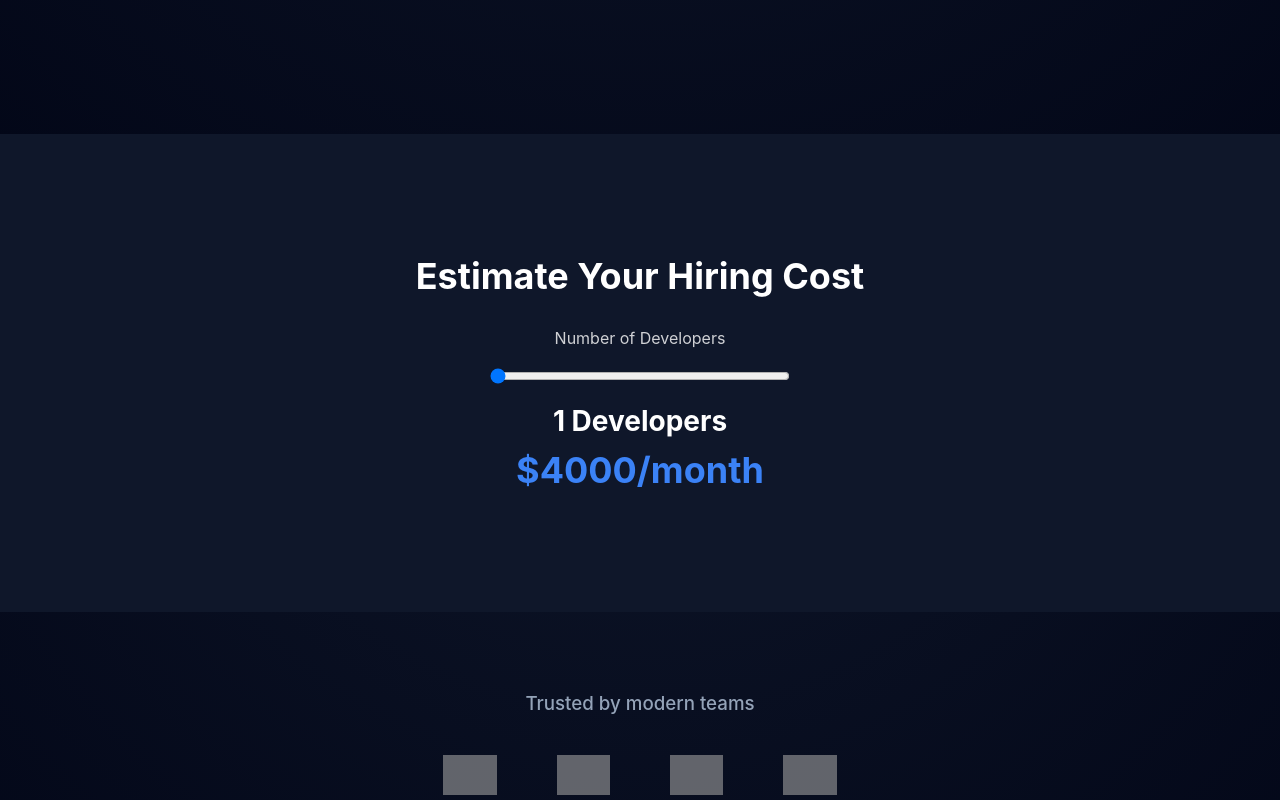
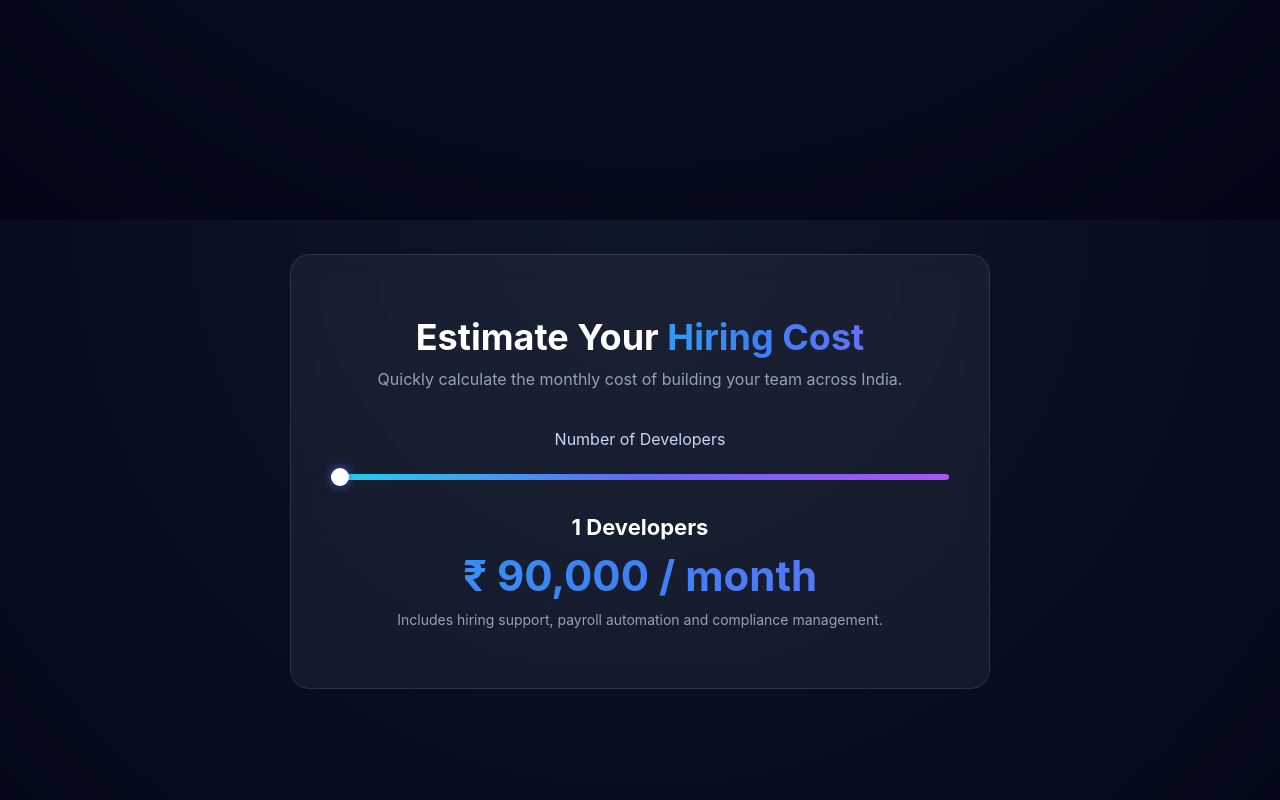
Before and after one commit to tusharkhatri12/Collabvibes, a React (Create React App) app in the folder frontend/: page / in a window 1280 px wide. Shown: the part 3780-4580 px from the top of the page. Built offline with nearby package versions, Linux system fonts and the light colour scheme; grey boxes are pictures that could not be loaded.

Commit message:
final project

```diff
--- a/frontend/src/components/HiringCalculator.css
+++ b/frontend/src/components/HiringCalculator.css
@@ -1,36 +1,100 @@
-.calculator{
-    padding:120px 80px;
+.calculator-section{
+    padding:120px 20px;
+    display:flex;
+    justify-content:center;
+    align-items:center;
+    }
+
+    .calculator-card{
+    width:100%;
+    max-width:700px;
+
+    background:rgba(255,255,255,0.05);
+    border:1px solid rgba(255,255,255,0.1);
+    backdrop-filter:blur(14px);
+
+    border-radius:20px;
+    padding:60px 40px;
+
     text-align:center;
-    background:#0f172a;
-    color:white;
-   }
 
-   .calculator h2{
+    transition:0.3s;
+    }
+
+    .calculator-card:hover{
+    transform:translateY(-6px);
+    box-shadow:0 20px 60px rgba(0,0,0,0.6);
+    }
+
+    .calculator-card h2{
     font-size:36px;
+    margin-bottom:10px;
+    }
+
+    .calc-subtext{
+    color:#94a3b8;
+    margin-bottom:40px;
+    }
+
+    .slider-wrapper{
     margin-bottom:30px;
-   }
+    }
 
-   .calculator label{
+    .slider-wrapper label{
     display:block;
+    margin-bottom:15px;
+    color:#cbd5f5;
+    }
+
+    .slider{
+    width:100%;
+    height:6px;
+    border-radius:10px;
+    appearance:none;
+
+    background:linear-gradient(90deg,#22d3ee,#6366f1,#a855f7);
+    outline:none;
+    }
+
+    .slider::-webkit-slider-thumb{
+    appearance:none;
+    width:18px;
+    height:18px;
+    border-radius:50%;
+    background:white;
+    cursor:pointer;
+    box-shadow:0 0 10px rgba(99,102,241,0.8);
+    }
+
+    .calc-result h3{
     margin-bottom:10px;
-    font-size:16px;
-    opacity:0.8;
-   }
+    font-size:22px;
+    }
 
-   .calculator input[type="range"]{
-    width:300px;
-    margin:20px auto;
-    display:block;
-   }
+    .calc-result h1{
+    font-size:42px;
+    margin-bottom:10px;
+    }
 
-   .calculator h3{
+    .calc-note{
+    font-size:14px;
+    color:#94a3b8;
+    }
+
+    /* MOBILE */
+
+    @media(max-width:768px){
+
+    .calculator-card{
+    padding:40px 20px;
+    }
+
+    .calculator-card h2{
     font-size:28px;
-    margin-top:20px;
-   }
+    }
 
-   .cost{
-    font-size:36px;
-    font-weight:700;
-    margin-top:10px;
-    color:#3b82f6;
-   }
+    .calc-result h1{
+    font-size:32px;
+    }
+
+    }
--- a/frontend/src/components/HiringCalculator.js
+++ b/frontend/src/components/HiringCalculator.js
@@ -5,14 +5,25 @@ function HiringCalculator(){
 
 const [developers,setDevelopers] = useState(1);
 
- const costPerDev = 4000;
+const costPerDev = 90000; // ₹ per developer
+
 const totalCost = developers * costPerDev;
 
 return(
 
-  <section className="calculator">
+<section className="calculator-section">
 
-   <h2>Estimate Your Hiring Cost</h2>
+<div className="calculator-card">
+
+<h2>
+Estimate Your <span className="gradient-text">Hiring Cost</span>
+</h2>
+
+<p className="calc-subtext">
+Quickly calculate the monthly cost of building your team across India.
+</p>
+
+<div className="slider-wrapper">
 
 <label>Number of Developers</label>
 
@@ -22,11 +33,26 @@ function HiringCalculator(){
 max="20"
 value={developers}
 onChange={(e)=>setDevelopers(e.target.value)}
+className="slider"
 />
+
+</div>
+
+<div className="calc-result">
 
 <h3>{developers} Developers</h3>
 
-   <p className="cost">${totalCost}/month</p>
+<h1 className="gradient-text">
+₹ {totalCost.toLocaleString()} / month
+</h1>
+
+<p className="calc-note">
+Includes hiring support, payroll automation and compliance management.
+</p>
+
+</div>
+
+</div>
 
 </section>
 
```
Lines whose indentation alone changed are shown as unchanged.
